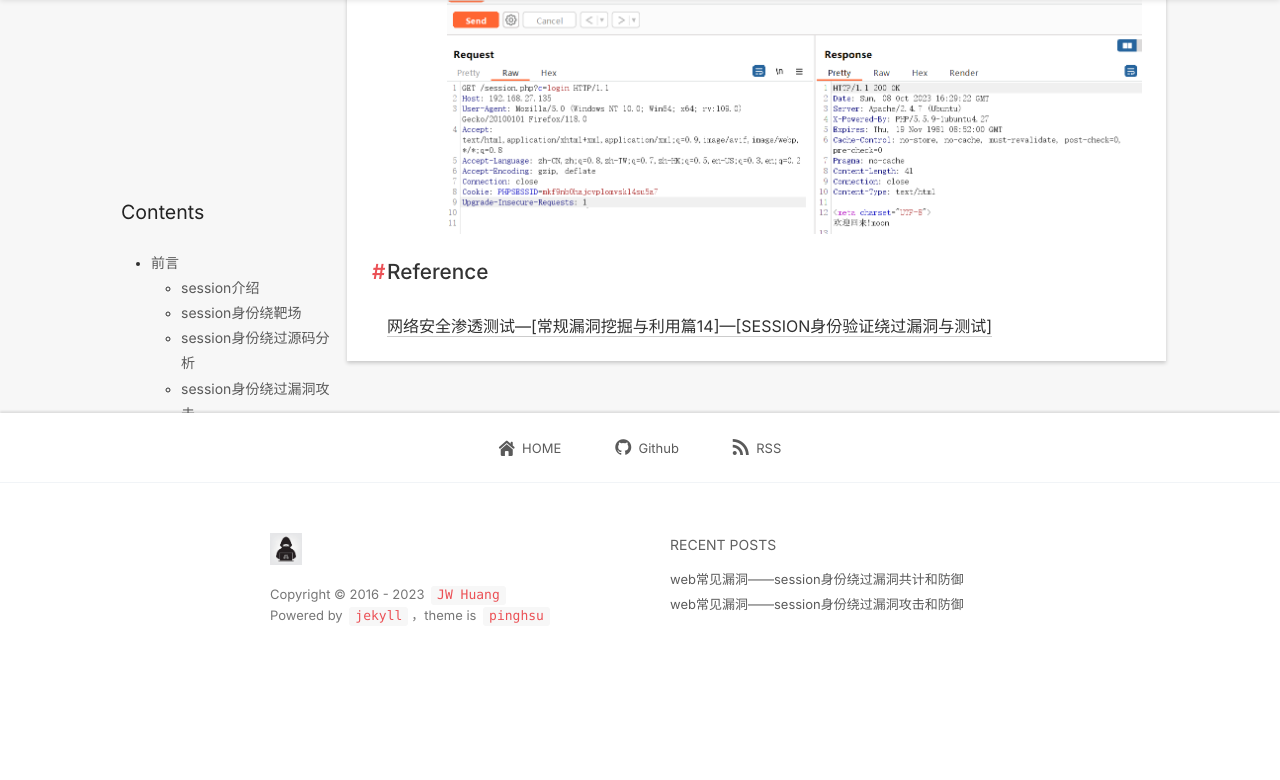
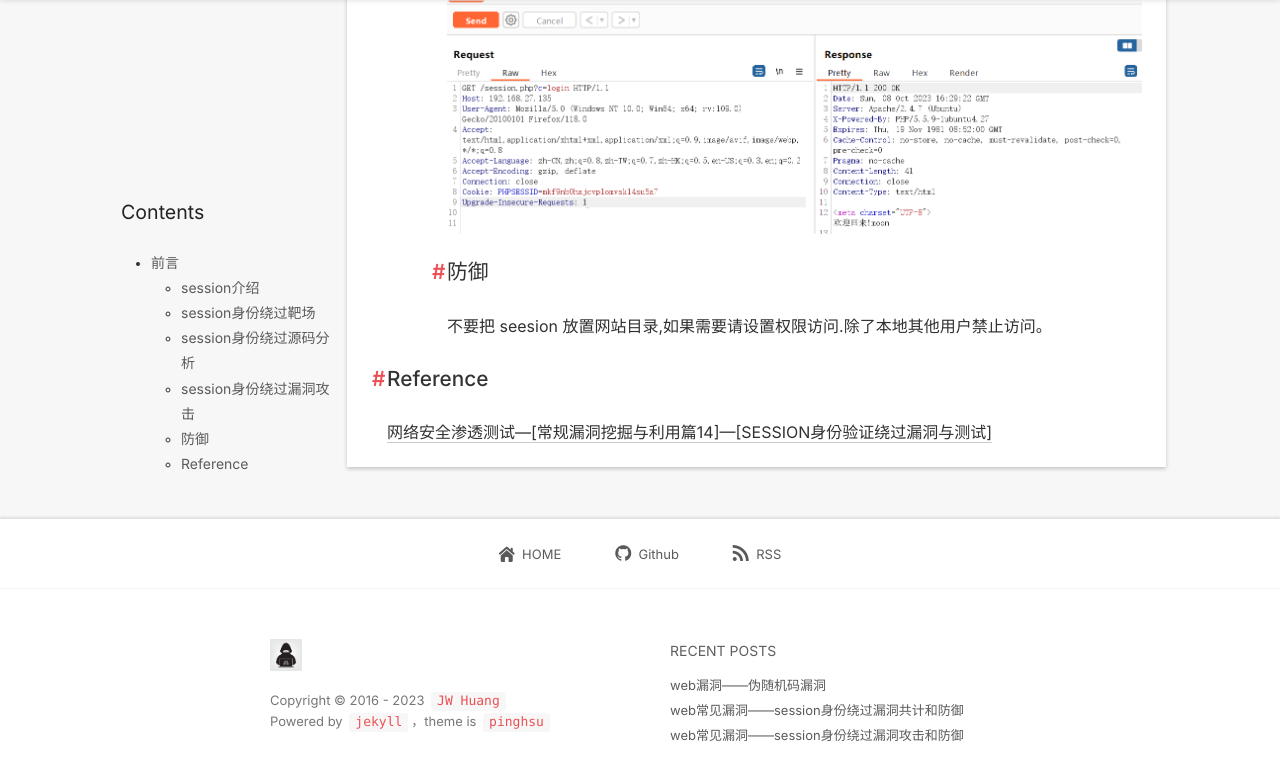
Before and after one commit to JWlovelearning/JWlovelearning.github.io, a Jekyll site: the page built from _posts/2023-10-08-post.md, in a window 1280 px wide and 900 px high, scrolled down 5185 px. Shown: the top 780 px of the window. Built offline with Jekyll 4.4.1, drawn with Linux system fonts in a browser that asks for light colours; nearby versions of some CDN libraries; comment, search, counter and statistics services are not loaded; some of the changed lines change nothing that is shown; some of the changed text lies outside the part shown.

Commit message:
seventh commit

````diff
--- a/_posts/2023-10-08-post.md
+++ b/_posts/2023-10-08-post.md
@@ -32,7 +32,7 @@
 + session 的机制是: 会在浏览器生成一个 cookie session_id 也会在服务器里生产一个 session id 文件 假如在做身份证认证的时候就会在这个服务器里的文件写入要验证的内容。
 +在 php 里 session 的存放位置是 在 php.ini 里设置的，也可以通过函数设置在其他位置
 
-## session身份绕靶场
+## session身份绕过靶场
 
 以月师傅ubuntu靶场为例：
 
@@ -106,6 +106,8 @@
     + 抓包并切换已登录过用户session id:
     ![BP抓包](/style/image/image11.png)
     ![改session id](/style/image/image13.png)
+## 防御
+不要把 seesion 放置网站目录,如果需要请设置权限访问.除了本地其他用户禁止访问。
 
 ## Reference
 [网络安全渗透测试—[常规漏洞挖掘与利用篇14]—[SESSION身份验证绕过漏洞与测试]](https://blog.csdn.net/qq_45555226/article/details/122790287)
--- /dev/null
+++ b/_posts/2023-10-09-post.md
@@ -0,0 +1,83 @@
+---
+layout: post
+title: web漏洞——伪随机码漏洞
+date: 2023-10-09 00:00:00 +0800
+category: web
+thumbnail: /style/image/thumbnai3.png
+icon: code
+---
+
+
+* content
+{:toc}
+
+# 前言
+
+伪随机码，是程序语言生成的一定范围的一串数字字符，它的范围是可控的，可以遍历的，很多程序员在开发过程中，如果使用了伪随机数，对提交没做限制，会造成漏洞。
+
++ 伪随机码 结构可以预先确定，重复产生和复制，具有某种随机序列的随机特性的序列号。
+
++ 在 WEB 开发中，伪随机码主要用于确定范围。例如：6 位数的范围是 000000-999999， 这个范围内随机生成一个值。
+    + 在 php 里就有这样的函数 —— rand()函数是产生随机数的一个随机函数例。如生成 000000-999999 可以这样设置： rand(000000,999999)
+
+        ```
+        <?php
+        //伪随机数
+        echo rand(000000,999999)
+        ?>
+        ```
+    + 在 WEB 安全里用到这样的伪随机数——手机获取验证码。如果这个验证码使用这种模式，我们就可以枚举所有数值进行对比，即可绕过。
+
+## 短信验证码漏洞靶场
+
+以月师傅ubuntu靶场为例：
+
+![伪随机码漏洞](/style/image/image15.png)
+
+## 伪随机码漏洞源码分析
+```
+if($_GET['c']=='tel'){
+	$code = rand(000000,999999);
+	$tel = addslashes($_POST['tel']);
+	#$re = mysql_query("INSERT INTO `range` VALUES ('null', '{$email}', '{$code}')");
+	$result = mysql_query("select * from `moon_range` where tel = '{$tel}'");
+	$row =mysql_fetch_array($result);
+	if ($row['tel']==$tel){
+
+		$re = mysql_query("update `moon_range` set code = ${code} where id  = {$row['id']}");
+		if($re){
+			echo "验证码已发送";
+		}else{
+			echo "操作失败";
+		}
+	}
+}
+```
+从源码中，看到 rand 的范围是数字类型 是可控的，可以通过遍历所有的结果进行验证，因为验证数字的过程没有任何限制，可以穷举所有的结果。
+
+## 伪随机码漏洞攻击
+
++ BP抓包：
+![Alt text](/style/image/image16.png)
+
++ 测试查看后台验证码：
+![Alt text](/style/image/image20.png)
+发现验证码为469637
+
++ 穷举攻击：
+![Alt text](/style/image/image19.png)
+
+    + tips:正常穷举范围为000000-999999，为节约时间，设置范围为460000-470000
+
+    ![Alt text](/style/image/image18.png)
+    ![Alt text](/style/image/image17.png)
+
+	得到结果：469637，和后台设置一致
+## 防御
+1.	使用安全性高的随机码，保证随机码是唯一的。
+
+2.	在随用伪随机码进行程序验证时，设置提交的次数，超过指定的次数进行销毁。
+
+3.	在一段时间内的次数进行限定，超过无效。
+## Reference
+[网络安全渗透测试—[常规漏洞挖掘与利用篇15]—[伪随机码漏洞与测试]](https://blog.csdn.net/qq_45555226/article/details/122791357)
````
